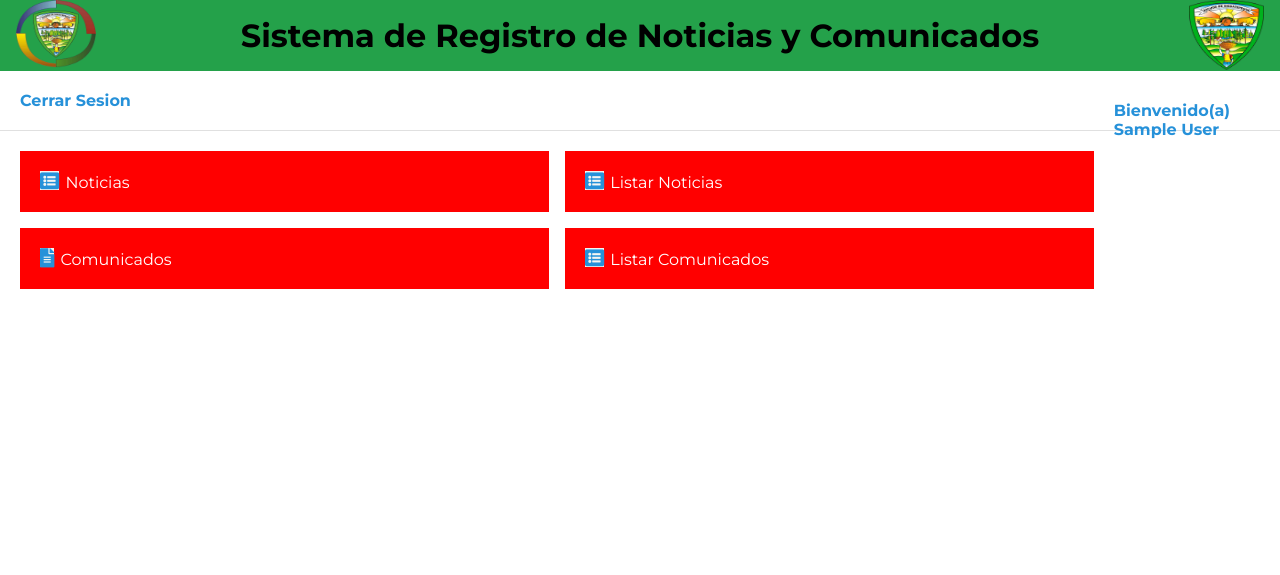
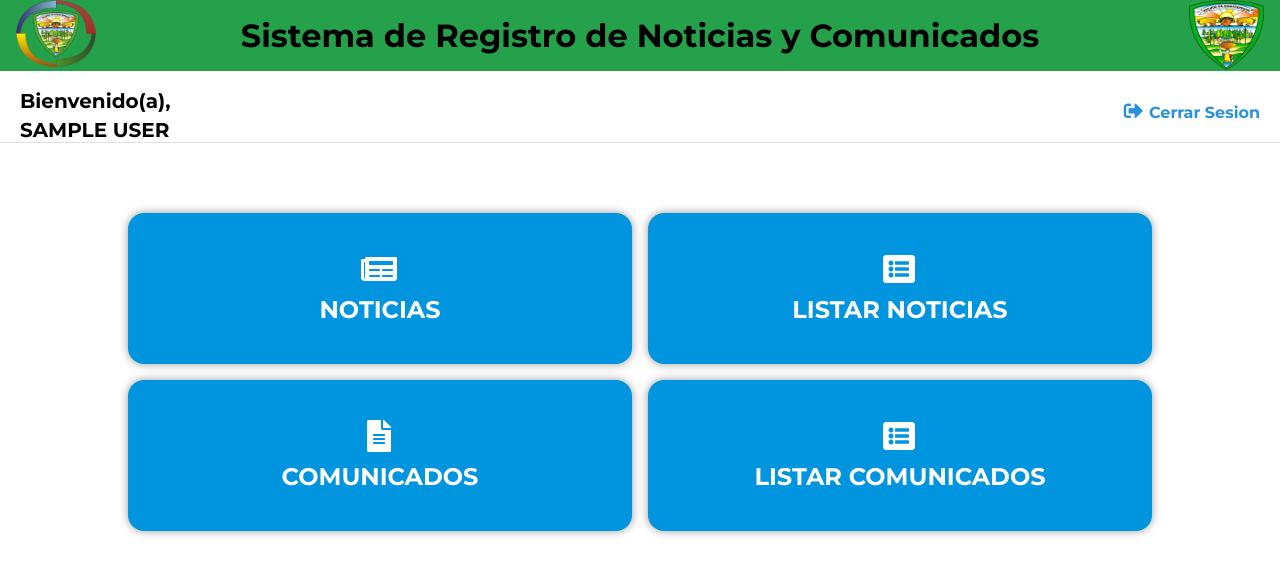
Before and after one commit to LuisInestroza/Sistema-de-Noticias-y-Comunicados, a PHP site: page / in a window 1280 px wide. Shown: the top 575 px of the page. Run offline with PHP 8.4, Linux system fonts and the light colour scheme; the visitor is signed in with stand-in values (Sample User, id 1).

Commit message:
Nueva apariencia en el menu principal

```diff
--- a/css/style.css
+++ b/css/style.css
@@ -211,6 +211,63 @@ input[type="submit"]:hover {
 
 /* Diseño  del menú principal */
 
+.navegation {
+  border-bottom: 1px solid #e0e0e0;
+  display: flex;
+}
+
+.navegation .nav-index {
+  color: #000000;
+  border: none;
+  padding: 20px;
+  text-decoration: none;
+  font-size: 16px;
+  font-weight: 500;
+  outline: none;
+  font-weight: bold;
+}
+
+.nav-index:nth-child(1) {
+  padding-bottom: 0px;
+  padding-top: 18px;
+  font-size: 20px;
+}
+
+.nav-index:nth-child(2) {
+  padding-top: 30px;
+}
+
+.navegation .nav-index:nth-child(2):hover {
+  background: #f5f5f5;
+  cursor: pointer;
+}
+
+.navegation .nav-index p {
+  margin: 0;
+}
+
+.navegation .nav-index .fas {
+  background: none;
+}
+
+.nav-index:nth-child(1) p:nth-child(2) {
+  text-transform: uppercase;
+  margin-top: 5px;
+}
+
+.navegation .nav-index a {
+  margin-top: 15px;
+  text-decoration: none;
+  color: #2691d9;
+}
+
+.navegation .nav-index:nth-child(2) {
+  text-align: center;
+  background: none;
+  position: absolute;
+  right: 0;
+}
+
 .tabs {
   width: 100%;
 
@@ -256,19 +313,6 @@ input[type="submit"]:hover {
 
 }
 
-
-
-/* .tabs-navegation a {
-  color: #2691d9;
-  border: none;
-  padding: 20px;
-  font-size: 16px;
-  font-weight: 500;
-  outline: none;
-  font-weight: bold;
-
-} */
-
 .tabs-navegation a {
   color: #2691d9;
   border: none;
@@ -294,16 +338,34 @@ input[type="submit"]:hover {
   padding: 20px;
   display: grid;
   grid-template-columns: repeat(2, 1fr);
-  grid-gap: 1rem;
-  width: auto;
+  grid-gap: 1em;
+  width: 80%;
 
 }
 
+.tabs-content i {
+  background: none;
+  color: white;
+  margin-bottom: 10px;
+  font-size: xx-large;
+}
+
 .tabs-content a {
-  background: red;
+  background: #0095de;
   color: white;
   text-decoration: none;
-  padding: 20px;
+  padding: 40px;
+  font-weight: 900;
+  text-transform: uppercase;
+  border-radius: 1rem;
+  text-align: center;
+  font-size: x-large;
+  box-shadow: 0 0 10px rgba(0, 0, 0, 0.4);
+}
+
+.tabs-content a:hover {
+  background: #02abff;
+  transition: .5s;
 }
 
 .tabs-content .single-tab {
--- a/index.php
+++ b/index.php
@@ -36,65 +36,41 @@ if (!isset($_SESSION["loggedin"]) || $_SESSION["loggedin"] !== true) {
 
    <!-- Panel de acciones -->
    <div class="tabs">
-       <div class="tabs-navegation">
-           <!-- <div class="nav">
-               <button  onclick="changeTab('primero')">
-                    <i class="fas fa-newspaper"></i>
-                    Noticias
-                </button>
-           </div>
-           <div class="nav">
-               <button  onclick="changeTab('segundo')">
-                    <i class="fas fa-list-alt"></i>
-                    Listar Noticias
-                </button>
-           </div>
-           <div class="nav">
-               <button  onclick="changeTab('tercero')">
-                    <i class="fas fa-file-alt"></i>
-                    Comunicados
-                </button>
-           </div>
-           <div class="nav">
-                <button  onclick="changeTab('cuarto')">
-                    <i class="fas fa-list-alt"></i>
-                    Listar Comunicados
-                </button>
-           </div> -->
-            <div class="nav">
+       <div class="navegation">
+            <div class="nav-index">
                 <p>
-                    Bienvenido(a) <br>
-                    <?php echo $_SESSION['nombre']; ?>
+                    Bienvenido(a), <br>
+                    <p><?php echo $_SESSION['nombre']; ?></p>
                 </p>
             </div>
-            <div class="nav">
+            <div class="nav-index">
+                <i class="fas fa-sign-out-alt"></i>
                 <a href="logout.php">Cerrar Sesion</a>
             </div>
-
 
 
         </div>
 
         <!-- Contenidos de form -->
-        <div class="tabs-content">
+        <div class="tabs-content" style="margin: 50px auto;">
             <!-- Crear Noticias -->
             <a href="/view/crearNoticia.php">
-                <i class="fas fa-list-alt"></i>
+                <i class="fas fa-newspaper"></i> <br>
                 Noticias
             </a>
             <!-- Listar Noticias -->
            <a href="/view/listarNoticia.php">
-                <i class="fas fa-list-alt"></i>
+                <i class="fas fa-list-alt"></i> <br>
                 Listar Noticias
             </a>
             <!-- Crear Comunicados -->
             <a href="/view/crearComunicado.php">
-                <i class="fas fa-file-alt"></i>
+                <i class="fas fa-file-alt"></i> <br>
                 Comunicados
             </a>
             <!-- Listar Comunicados -->
             <a href="/view/listarComunicados.php">
-                <i class="fas fa-list-alt"></i>
+                <i class="fas fa-list-alt"></i> <br>
                 Listar Comunicados
             </a>
 
```
